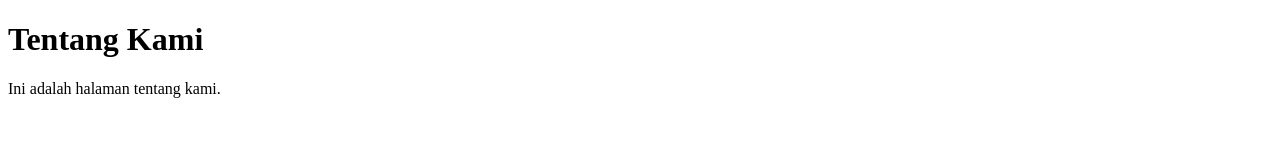
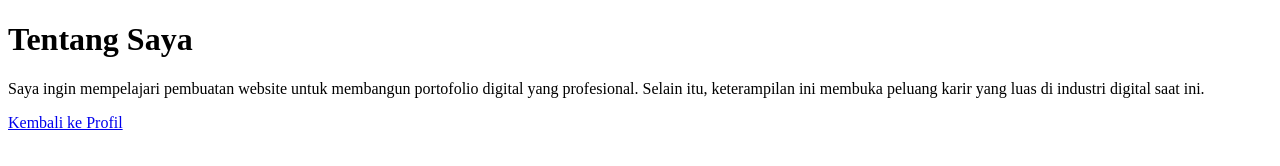
Before and after one commit to Adhymon/latihan_html, a plain HTML site: page wepro-103092400008/tentang.html in a window 1280 px wide. Drawn offline with Linux system fonts and the light colour scheme.

Commit message:
Add files via upload

```diff
--- a/wepro-103092400008/tentang.html
+++ b/wepro-103092400008/tentang.html
@@ -6,7 +6,13 @@
     <title>Tentang Saya - 103092400008</title>
   </head>
   <body>
-    <h1>Tentang Kami</h1>
-    <p>Ini adalah halaman tentang kami.</p>
+    <h1>Tentang Saya</h1>
+    <p>
+      Saya ingin mempelajari pembuatan website untuk membangun portofolio
+      digital yang profesional. Selain itu, keterampilan ini membuka peluang
+      karir yang luas di industri digital saat ini.
+    </p>
+
+    <a href="index.html">Kembali ke Profil</a>
   </body>
 </html>
```
Also changed, not shown: wepro-103092400008/index.html (+3 -0 lines), wepro-103092400008/kegiatan.html (+8 -2 lines).
